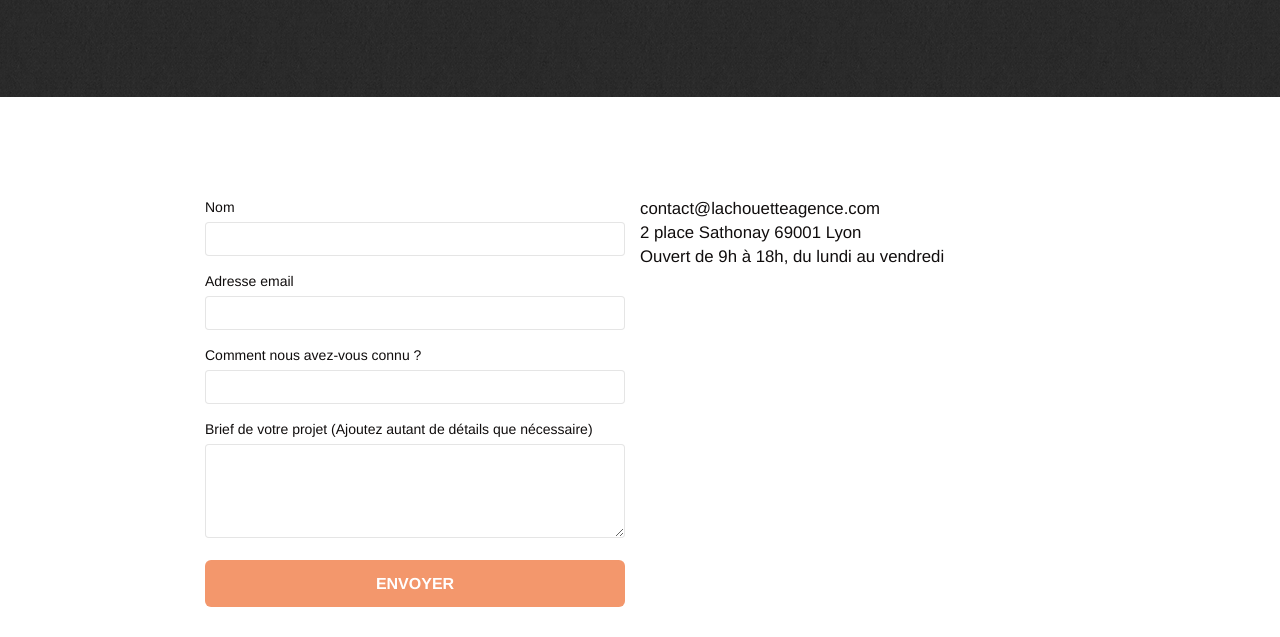
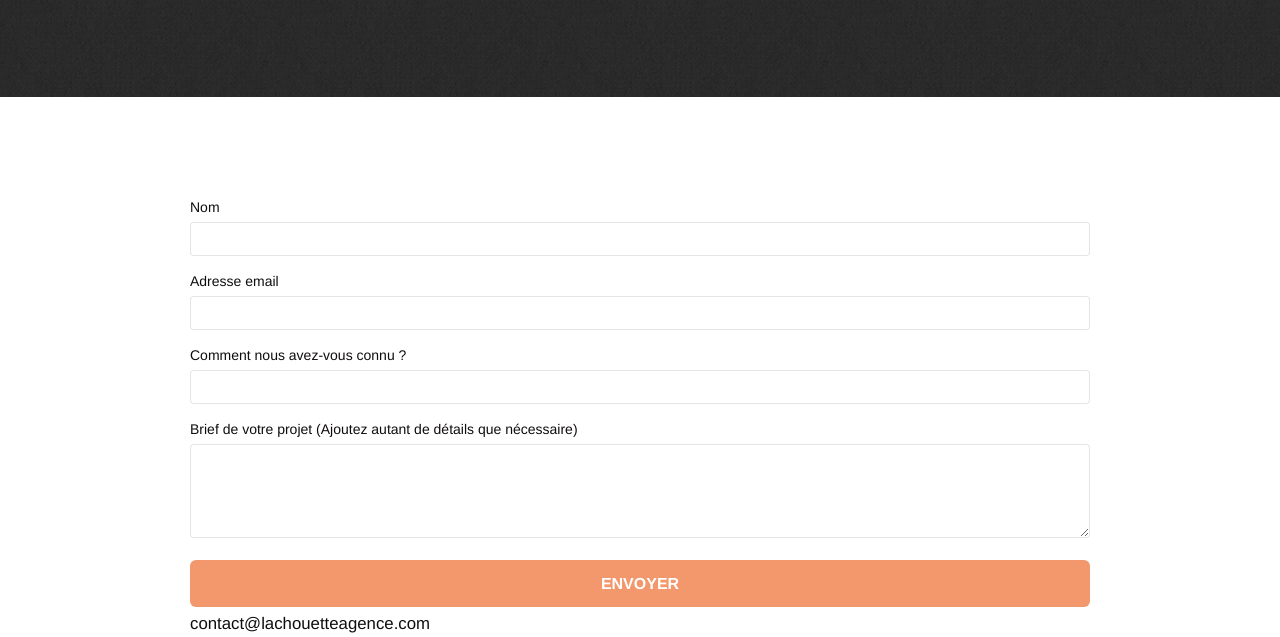
Before and after one commit to StudentOpc/StudentOpc.github.io, a plain HTML site: page page2.html in a window 1280 px wide. Shown: the part 315-952 px from the top of the page. Drawn offline with Linux system fonts and the light colour scheme.

Commit message:
Page 2 réglage

```diff
--- a/page2.html
+++ b/page2.html
@@ -70,7 +70,7 @@
 <div class="bloc bgc-white l-bloc" id="bloc-7">
 	<div class="container bloc-lg">
 		<div class="row">
-			<div class="col-sm-6">
+			<div>
 				<form id="form_1" novalidate success-msg="Your message has been sent." fail-msg="Sorry it seems that our mail server is not responding, Sorry for the inconvenience!">
 					<div class="form-group">
 						<label>
```
